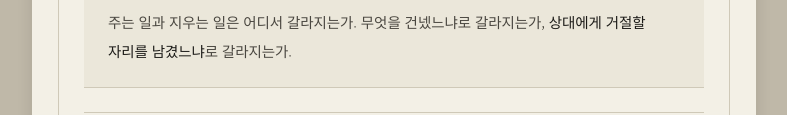
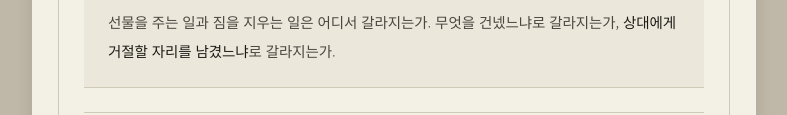
Before and after one commit to POGNARU/bamnaru, a plain HTML site: page notes/2026/kokoro-2.html in a window 1280 px wide. Shown: the part 7395-7510 px from the top of the page, without its empty margins (246-1033 px from the left). Drawn offline with Linux system fonts and the light colour scheme; a web font is replaced by a local one.

Commit message:
논점 5 마지막 물음의 목적어를 양쪽 다 세움
"주는 일과 지우는 일" → "선물을 주는 일과 짐을 지우는 일".
'지우다'가 홑으로 쓰여 erase로 읽혔고, '주는 일' 쪽만 목적어가 없어
짝도 맞지 않았다. 선물↔짐 · 주다↔지우다가 나란히 서게 했다.

Co-Authored-By: Claude Opus 5 <noreply@anthropic.com>

```diff
--- a/notes/2026/kokoro-2.html
+++ b/notes/2026/kokoro-2.html
@@ -536,7 +536,7 @@
       그것은 한 사람이 낼 수 있는 가장 높은 값이다.
       그런데 값을 높이 치른 말일수록 받는 사람은 거절할 수 없게 된다.
       반박도 위로도 되돌려 보낼 곳이 없다. 죽음을 예고한 글은 읽는 사람의 남은 평생에 얹힌다.</p>
-      <p>주는 일과 지우는 일은 어디서 갈라지는가.
+      <p>선물을 주는 일과 짐을 지우는 일은 어디서 갈라지는가.
       무엇을 건넸느냐로 갈라지는가, <em>상대에게 거절할 자리를 남겼느냐</em>로 갈라지는가.</p>
     </div>
 
```
